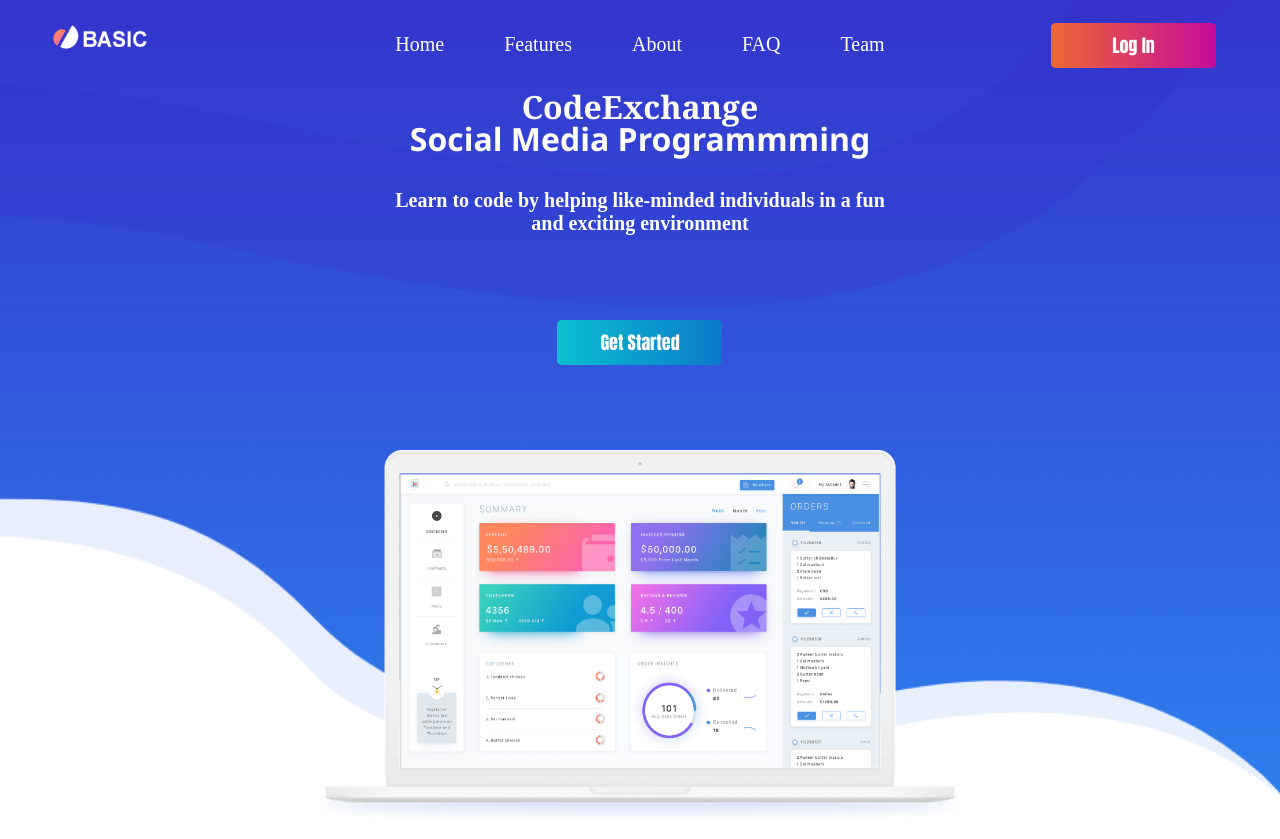
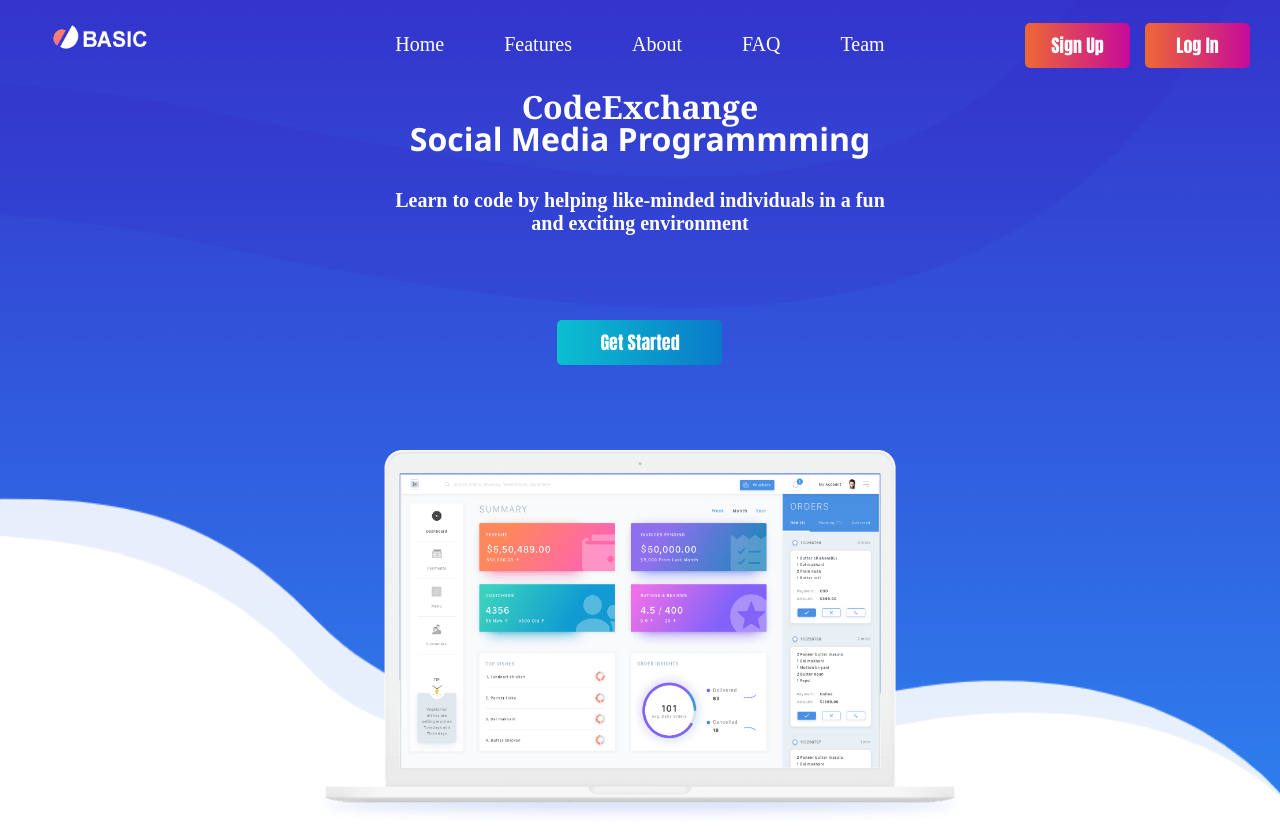
Before and after one commit to JoeyZeee/CodeExchange, a PHP site: page /SocialMediaThing/index.html in a window 1280 px wide. Shown: the top 839 px of the page. Run offline with PHP 8.4, Linux system fonts and the light colour scheme.

Commit message:
Add files via upload

```diff
--- a/SocialMediaThing/index.html
+++ b/SocialMediaThing/index.html
@@ -39,8 +39,8 @@
                 </ul>
             </div>
             <img id="logo-img" src="img/logo.png">
-            <button id="download-now">Sign Up</button>
-            <button id="download-now">Log In</button>
+            <button class="download-now" id="sign-up">Sign Up</button>
+            <button class="download-now" id="log-in">Log In</button>
 
             <!-- Ignore this... I am messing around with it a bit -->
             <!-- <div class="dropdown">
--- a/SocialMediaThing/styles.css
+++ b/SocialMediaThing/styles.css
@@ -74,14 +74,14 @@ body {
 } */
 
 /* Download Now Button */
-#download-now {
+.download-now {
     color: white;
     font-family: Impact, Haettenschweiler, 'Arial Narrow Bold', sans-serif;
     font-size: large;
     position: absolute;
     top: 23px;
     right: 5%;
-    width: 165px;
+    width: 105px;
     height: 45px;
     border-radius: 5px;
     border: none;
@@ -91,7 +91,7 @@ body {
     background: linear-gradient(90deg, rgba(169, 125, 93, 1) 0%, rgba(92, 117, 94, 1) 100%); */
 }
 
-#download-now:hover {
+.download-now:hover {
     /* transform: scaleX(0); */
     background: rgb(198, 10, 155);
     background: linear-gradient(90deg, rgba(198, 10, 155, 1) 0%, rgba(237, 104, 52, 1) 100%);
@@ -538,13 +538,13 @@ li:hover {
         display: none !important;
     }
 
-    #download-now {
+    .download-now {
         right: 15%;
     }
 }
 
 @media screen and (max-width: 500px) {
-    #download-now {
+    .download-now {
         display: none !important;
     }
 }
@@ -721,3 +721,11 @@ li:hover {
     bottom: -2px;
     left: 2px;
 }
+
+#log-in {
+    right: 30px;
+}
+
+#sign-up {
+    right: 150px;
+}
```
